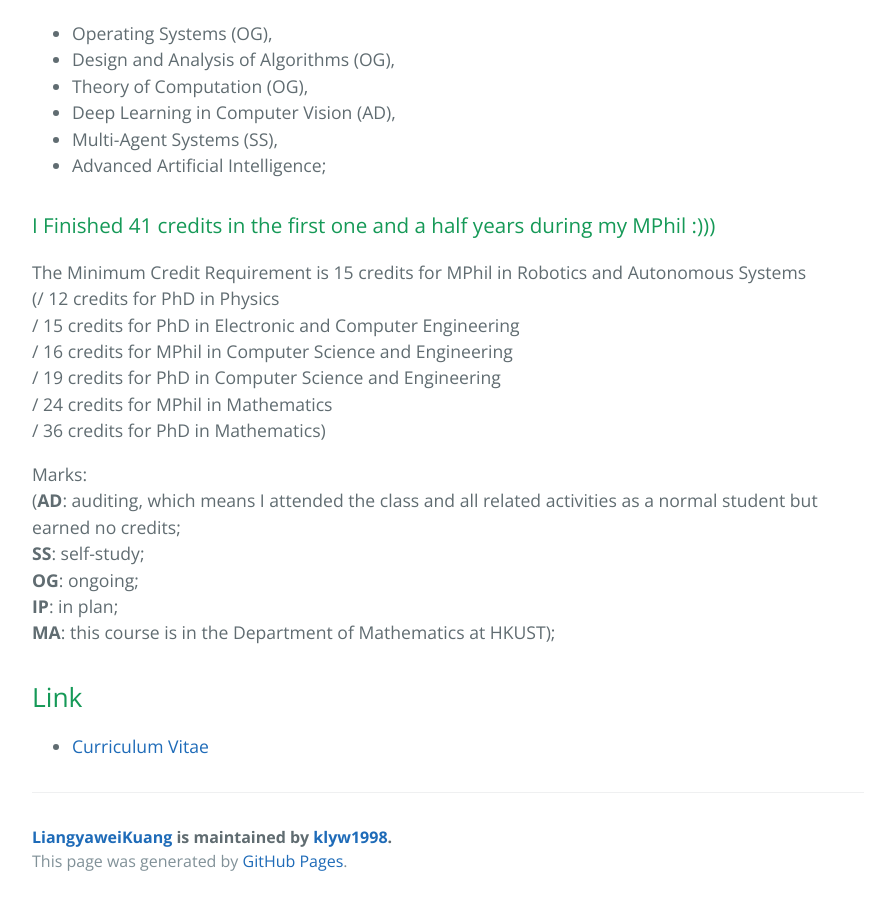
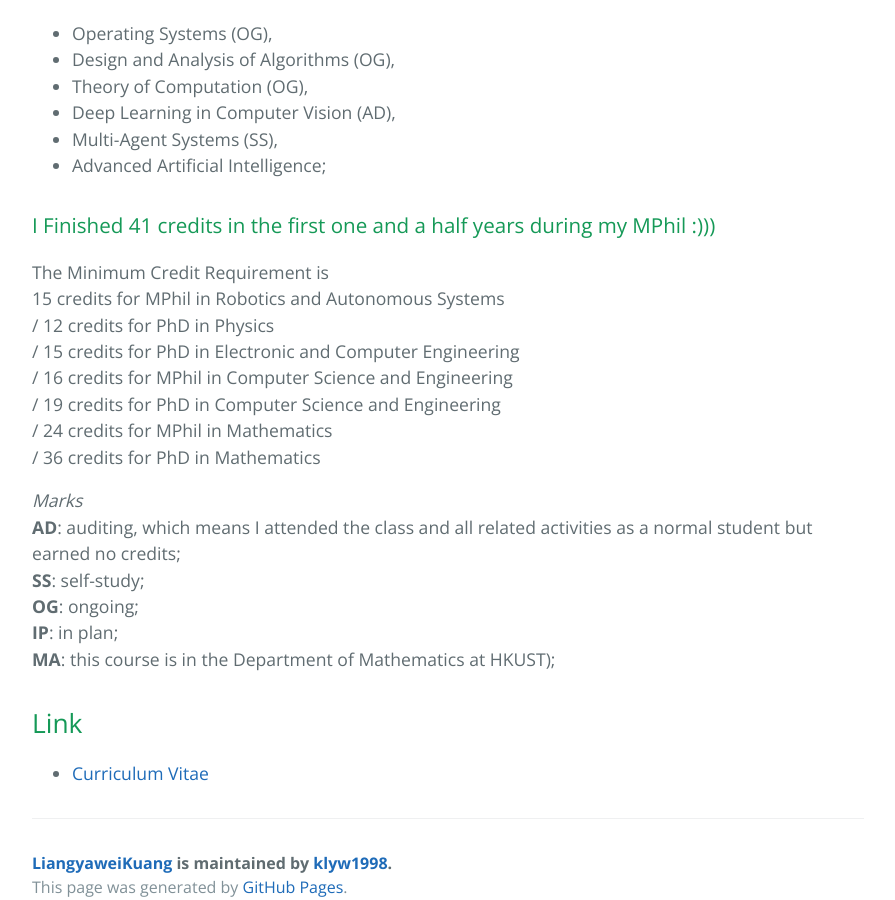
Before and after one commit to klyw1998/LiangyaweiKuang, a Jekyll site: the page built from courses.md, in a window 1280 px wide and 900 px high, scrolled down 2205 px. Shown: the whole window, without its empty margins (192-1087 px from the left). Built offline with Jekyll 4.4.1, drawn with Linux system fonts in a browser that asks for light colours; part of the change alters nothing that is shown.

```diff
--- a/courses.md
+++ b/courses.md
@@ -70,16 +70,17 @@ description: This is a partial list of courses from undergraduate to present.
 - Advanced Artificial Intelligence;
 
 ### I Finished 41 credits in the first one and a half years during my MPhil :)))
-The Minimum Credit Requirement is 15 credits for MPhil in Robotics and Autonomous Systems
-(/ 12 credits for PhD in Physics
+The Minimum Credit Requirement is
+15 credits for MPhil in Robotics and Autonomous Systems
+/ 12 credits for PhD in Physics
 / 15 credits for PhD in Electronic and Computer Engineering
 / 16 credits for MPhil in Computer Science and Engineering
 / 19 credits for PhD in Computer Science and Engineering
 / 24 credits for MPhil in Mathematics
-/ 36 credits for PhD in Mathematics)
+/ 36 credits for PhD in Mathematics
 
-Marks:
-(__AD__: auditing, which means I attended the class and all related activities as a normal student but earned no credits;
+_Marks_
+__AD__: auditing, which means I attended the class and all related activities as a normal student but earned no credits;
 __SS__: self-study;
 __OG__: ongoing;
 __IP__: in plan;
```
